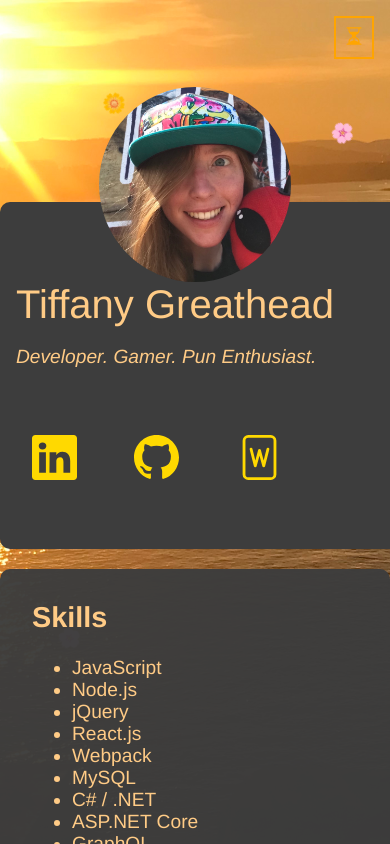
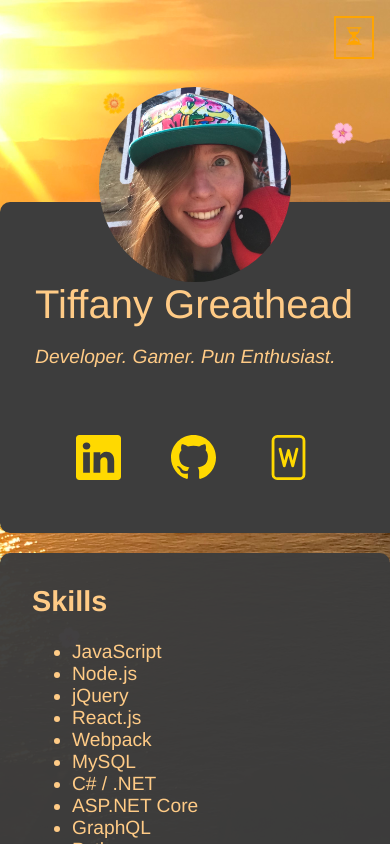
Before and after one commit to TorchAblaze/portfolio, a React (Create React App) app: page / in a window 390 px wide. Shown: the top 844 px of the page. Built offline with nearby package versions, Linux system fonts and the light colour scheme.

Commit message:
Add minor styling adjustments for centering

```diff
--- a/src/index.css
+++ b/src/index.css
@@ -432,7 +432,6 @@ section .rain div:nth-child(8) {
   .heading {
     flex-direction: column;
     margin: auto;
-    /* display: contents; */
     width: 100%;
   }
   .header-image {
@@ -443,13 +442,14 @@ section .rain div:nth-child(8) {
   .header-text {
     margin-top: -5rem;
     margin-left: 0%;
-    padding: 4rem 1rem 1rem 1rem;
+    padding-top: 4rem;
     border-radius: 10px;
     box-sizing: content-box;
   }
-  /* .links a {
-    padding-right: 1%;
-  } */
+  .links a {
+    padding: .5% 7%;
+    margin: auto;
+  }
   .box-styles {
     margin: auto;
   }
```
